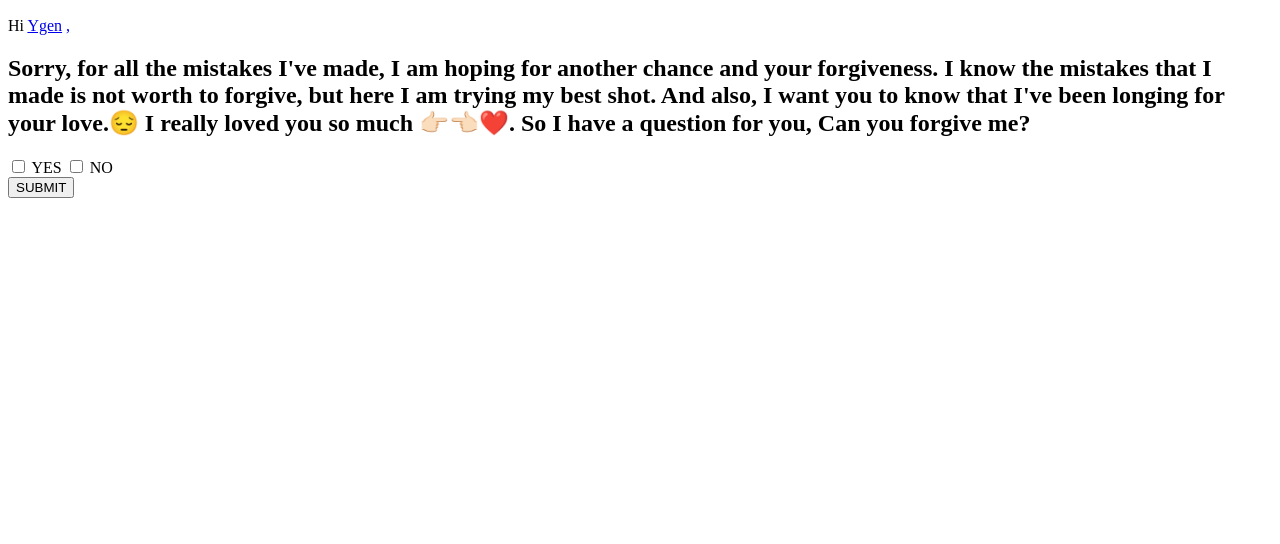
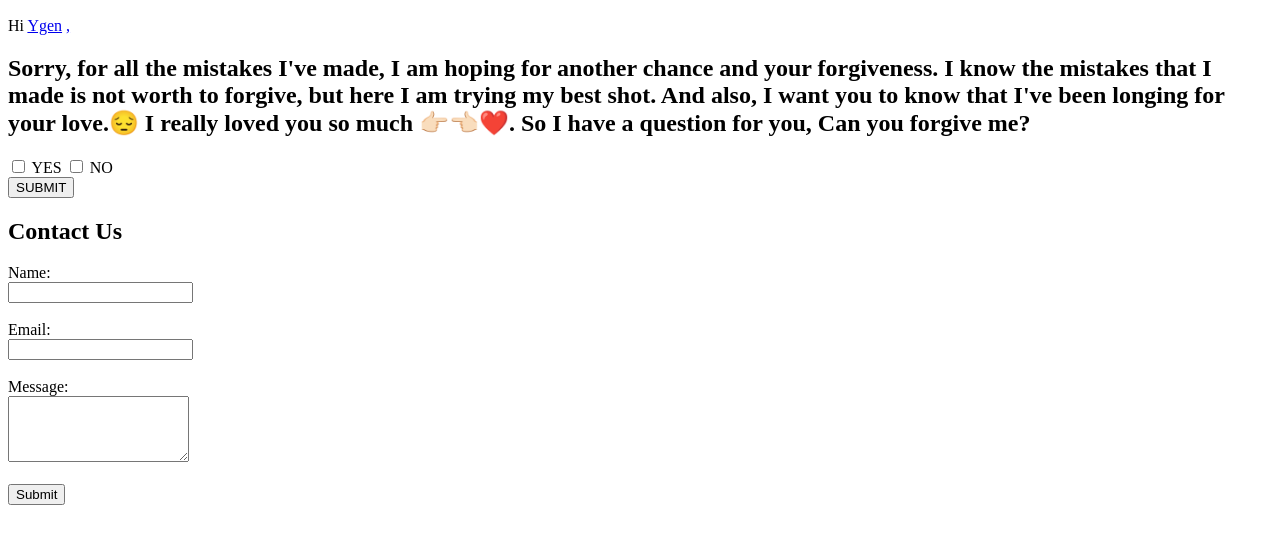
Before and after one commit to GJBUEN12/Foryou, a plain HTML site: page index.html in a window 1280 px wide. Shown: the part 50-594 px from the top of the page. Drawn offline with Linux system fonts and the light colour scheme; files that its build step writes are made by us from their sources.

Commit message:
auto publish 1720248453405

```diff
--- a/index.html
+++ b/index.html
@@ -37,3 +37,26 @@
  <form id="participationForm">
     <input type="hidden" name="question_id" value="1">
     <button type="submit"> SUBMIT</button>
+
+
+<!DOCTYPE html>
+<html>
+<head>
+    <title>Contact Form</title>
+</head>
+<body>
+    <h2>Contact Us</h2>
+    <form action="send_notification.php" method="post">
+        <label for="name">Name:</label><br>
+        <input type="text" id="name" name="name" required><br><br>
+
+        <label for="email">Email:</label><br>
+        <input type="email" id="email" name="email" required><br><br>
+
+        <label for="message">Message:</label><br>
+        <textarea id="message" name="message" rows="4" required></textarea><br><br>
+
+        <input type="submit" value="Submit">
+    </form>
+</body>
+</html>
```
